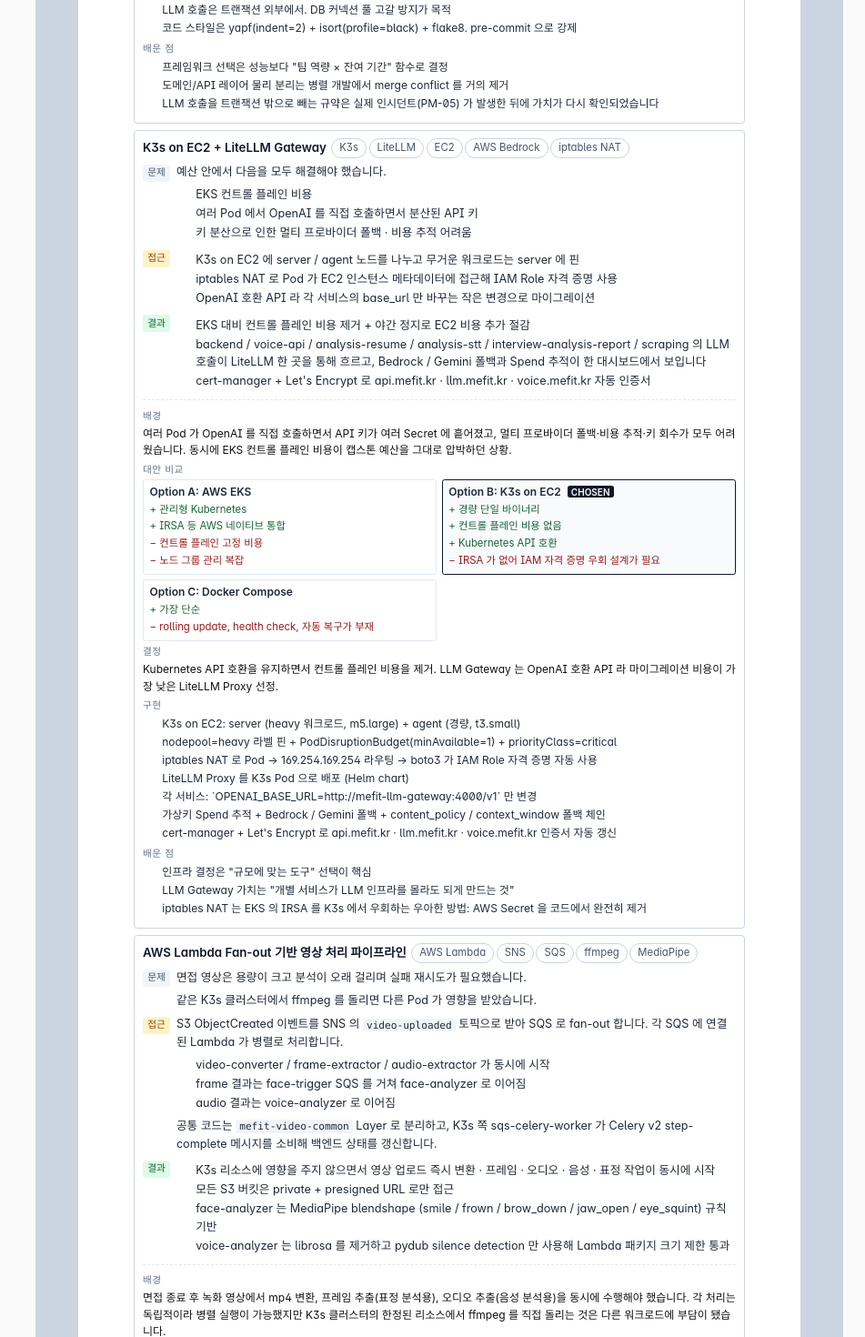
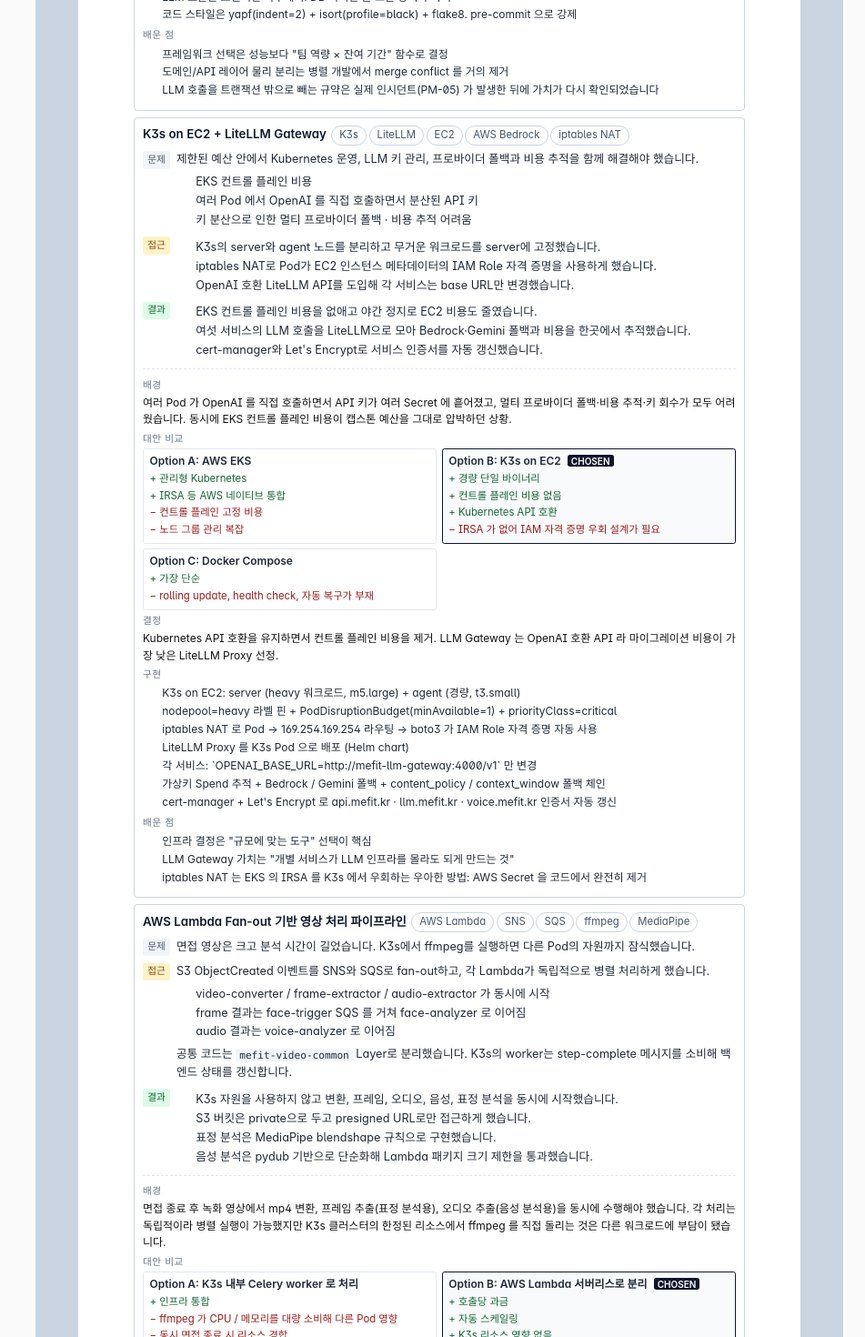
Before and after one commit to shinkeonkim/my-portfolio, a Vue app: page /pdf in a window 1280 px wide. Shown: the part 8680-10150 px from the top of the page at 91% size, without its empty margins (329-1280 px from the left). Built offline with nearby package versions, Linux system fonts and the light colour scheme.

Commit message:
content: 미핏 프로젝트 챌린징 정리

```diff
--- a/src/data/projects/mefit-challenges.ts
+++ b/src/data/projects/mefit-challenges.ts
@@ -5,23 +5,23 @@
     title: 'Django 도메인 모듈 분리 설계',
     tags: ['Django', 'DRF', 'Python'],
     problem:
-      '면접 도메인이 넓고 백엔드 개발은 3인이 함께해야 했습니다. 어떤 프레임워크로 풀고, 어떻게 충돌 없이 병렬 작업할지가 문제였습니다.',
+      '<p>면접 도메인이 넓고 세 명이 백엔드를 함께 개발해야 했습니다. 프레임워크 선택과 병렬 작업 구조를 동시에 결정해야 했습니다.</p>',
     approach:
-      '<p>Django/ FastAPI / Spring Boot 를 비교하고 Django를 선택했습니다.</p>' +
+      '<p>Django, FastAPI, Spring Boot를 팀 역량과 남은 기간 기준으로 비교해 Django를 선택했습니다.</p>' +
       '<ul>' +
       '<li>도메인 레이어 <code>webapp/&lt;도메인&gt;/</code> 와 API 레이어 <code>webapp/api/v1/&lt;도메인&gt;/</code> 을 물리 분리</li>' +
       '<li>BaseService + <code>validate</code> / <code>execute</code> 패턴으로 트랜잭션 경계 명시</li>' +
       '<li>LLM 호출은 트랜잭션 외부에서 수행하도록 규약화</li>' +
       '</ul>',
     result:
-      '<p>다음 도메인 앱을 도메인 / API 레이어로 분리해 운영합니다.</p>' +
+      '<p>각 앱을 도메인 레이어와 API 레이어로 분리했습니다.</p>' +
       '<ul>' +
       '<li>users / profiles / interviews / resumes / job_descriptions</li>' +
       '<li>achievements / streaks / dashboard</li>' +
       '<li>subscriptions / tickets / notifications</li>' +
       '<li>terms_documents / llm_trackers / realtime_docs</li>' +
       '</ul>' +
-      '<p>Factory Boy + <code>@patch</code> 기반 테스트 스위트를 갖춘 상태에서, 4인 병렬 작업 중 merge conflict 가 거의 발생하지 않았습니다.</p>',
+      '<p>Factory Boy와 <code>@patch</code> 기반 테스트를 유지하면서 네 명이 병렬로 작업했고, merge conflict를 거의 없앴습니다.</p>',
     detail: {
       background:
         '<p>면접 도메인은 영역이 넓었습니다. 인증 · 이력서 · 면접 세션 · 실시간 알림 · 구독 · 티켓 · 분석 리포트 · 업적 · 연속 학습 보상 체계까지 포함했습니다.</p>' +
@@ -76,7 +76,7 @@
     title: 'K3s on EC2 + LiteLLM Gateway',
     tags: ['K3s', 'LiteLLM', 'EC2', 'AWS Bedrock', 'iptables NAT'],
     problem:
-      '<p>예산 안에서 다음을 모두 해결해야 했습니다.</p>' +
+      '<p>제한된 예산 안에서 Kubernetes 운영, LLM 키 관리, 프로바이더 폴백과 비용 추적을 함께 해결해야 했습니다.</p>' +
       '<ul>' +
       '<li>EKS 컨트롤 플레인 비용</li>' +
       '<li>여러 Pod 에서 OpenAI 를 직접 호출하면서 분산된 API 키</li>' +
@@ -84,15 +84,15 @@
       '</ul>',
     approach:
       '<ul>' +
-      '<li>K3s on EC2 에 server / agent 노드를 나누고 무거운 워크로드는 server 에 핀</li>' +
-      '<li>iptables NAT 로 Pod 가 EC2 인스턴스 메타데이터에 접근해 IAM Role 자격 증명 사용</li>' +
-      '<li>OpenAI 호환 API 라 각 서비스의 base_url 만 바꾸는 작은 변경으로 마이그레이션</li>' +
+      '<li>K3s의 server와 agent 노드를 분리하고 무거운 워크로드를 server에 고정했습니다.</li>' +
+      '<li>iptables NAT로 Pod가 EC2 인스턴스 메타데이터의 IAM Role 자격 증명을 사용하게 했습니다.</li>' +
+      '<li>OpenAI 호환 LiteLLM API를 도입해 각 서비스는 base URL만 변경했습니다.</li>' +
       '</ul>',
     result:
       '<ul>' +
-      '<li>EKS 대비 컨트롤 플레인 비용 제거 + 야간 정지로 EC2 비용 추가 절감</li>' +
-      '<li>backend / voice-api / analysis-resume / analysis-stt / interview-analysis-report / scraping 의 LLM 호출이 LiteLLM 한 곳을 통해 흐르고, Bedrock / Gemini 폴백과 Spend 추적이 한 대시보드에서 보입니다</li>' +
-      "<li>cert-manager + Let's Encrypt 로 api.mefit.kr · llm.mefit.kr · voice.mefit.kr 자동 인증서</li>" +
+      '<li>EKS 컨트롤 플레인 비용을 없애고 야간 정지로 EC2 비용도 줄였습니다.</li>' +
+      '<li>여섯 서비스의 LLM 호출을 LiteLLM으로 모아 Bedrock·Gemini 폴백과 비용을 한곳에서 추적했습니다.</li>' +
+      "<li>cert-manager와 Let's Encrypt로 서비스 인증서를 자동 갱신했습니다.</li>" +
       '</ul>',
     detail: {
       background:
@@ -137,22 +137,21 @@
     title: 'AWS Lambda Fan-out 기반 영상 처리 파이프라인',
     tags: ['AWS Lambda', 'SNS', 'SQS', 'ffmpeg', 'MediaPipe'],
     problem:
-      '<p>면접 영상은 용량이 크고 분석이 오래 걸리며 실패 재시도가 필요했습니다.</p>' +
-      '<p>같은 K3s 클러스터에서 ffmpeg 를 돌리면 다른 Pod 가 영향을 받았습니다.</p>',
+      '<p>면접 영상은 크고 분석 시간이 길었습니다. K3s에서 ffmpeg를 실행하면 다른 Pod의 자원까지 잠식했습니다.</p>',
     approach:
-      '<p>S3 ObjectCreated 이벤트를 SNS 의 <code>video-uploaded</code> 토픽으로 받아 SQS 로 fan-out 합니다. 각 SQS 에 연결된 Lambda 가 병렬로 처리합니다.</p>' +
+      '<p>S3 ObjectCreated 이벤트를 SNS와 SQS로 fan-out하고, 각 Lambda가 독립적으로 병렬 처리하게 했습니다.</p>' +
       '<ol>' +
       '<li>video-converter / frame-extractor / audio-extractor 가 동시에 시작</li>' +
       '<li>frame 결과는 face-trigger SQS 를 거쳐 face-analyzer 로 이어짐</li>' +
       '<li>audio 결과는 voice-analyzer 로 이어짐</li>' +
       '</ol>' +
-      '<p>공통 코드는 <code>mefit-video-common</code> Layer 로 분리하고, K3s 쪽 sqs-celery-worker 가 Celery v2 step-complete 메시지를 소비해 백엔드 상태를 갱신합니다.</p>',
+      '<p>공통 코드는 <code>mefit-video-common</code> Layer로 분리했습니다. K3s의 worker는 step-complete 메시지를 소비해 백엔드 상태를 갱신합니다.</p>',
     result:
       '<ul>' +
-      '<li>K3s 리소스에 영향을 주지 않으면서 영상 업로드 즉시 변환 · 프레임 · 오디오 · 음성 · 표정 작업이 동시에 시작</li>' +
-      '<li>모든 S3 버킷은 private + presigned URL 로만 접근</li>' +
-      '<li>face-analyzer 는 MediaPipe blendshape (smile / frown / brow_down / jaw_open / eye_squint) 규칙 기반</li>' +
-      '<li>voice-analyzer 는 librosa 를 제거하고 pydub silence detection 만 사용해 Lambda 패키지 크기 제한 통과</li>' +
+      '<li>K3s 자원을 사용하지 않고 변환, 프레임, 오디오, 음성, 표정 분석을 동시에 시작했습니다.</li>' +
+      '<li>S3 버킷은 private으로 두고 presigned URL로만 접근하게 했습니다.</li>' +
+      '<li>표정 분석은 MediaPipe blendshape 규칙으로 구현했습니다.</li>' +
+      '<li>음성 분석은 pydub 기반으로 단순화해 Lambda 패키지 크기 제한을 통과했습니다.</li>' +
       '</ul>',
     detail: {
       background:
@@ -194,21 +193,20 @@
     title: '임베딩 모델 폴백 금지, silent corruption 방지',
     tags: ['pgvector', 'OpenAI Embeddings'],
     problem:
-      '<p>LLM Gateway 에서 프로바이더 폴백을 쓰니, "임베딩도 폴백하면 가용성이 올라가지 않을까?" 라는 질문이 자연스럽게 나왔습니다.</p>' +
-      '<p>분석해보니 silent corruption 위험이 있었습니다.</p>',
+      '<p>LLM처럼 임베딩 모델도 폴백하면 가용성은 높아지지만, 서로 다른 벡터 공간이 섞여 검색 인덱스를 조용히 오염시킬 수 있었습니다.</p>',
     approach:
-      '<p>OpenAI text-embedding-3-small(1536d) 과 Bedrock Titan(1024d) 을 비교 분석.</p>' +
+      '<p>OpenAI text-embedding-3-small(1536d)과 Bedrock Titan(1024d)의 호환성을 비교했습니다.</p>' +
       '<ul>' +
-      '<li>차원 자체가 다름</li>' +
-      '<li>차원이 같아도 학습 분포가 다르면 cosine similarity 비교가 무의미</li>' +
-      '<li>"한 번이라도 다른 모델로 저장되면 검색 인덱스가 영구히 오염" 이라는 결론</li>' +
+      '<li>두 모델은 벡터 차원부터 다릅니다.</li>' +
+      '<li>차원이 같아도 학습 분포가 다르면 cosine similarity를 비교할 수 없습니다.</li>' +
+      '<li>다른 모델의 벡터가 한 번만 저장돼도 기존 인덱스의 의미가 훼손됩니다.</li>' +
       '</ul>' +
-      '<p>임베딩 폴백을 의도적으로 금지. 장애 시 즉시 raise + Slack 알림 구조를 문서화.</p>',
+      '<p>임베딩 폴백을 금지하고, 장애 시 즉시 실패한 뒤 Slack으로 알리도록 문서화했습니다.</p>',
     result:
       '<ul>' +
-      '<li>pgvector 는 단일 임베딩 모델로만 운영해 인덱스 무결성 보장</li>' +
-      '<li>이력서는 원문 청크(자연어 질문에 강함) + parsed_data 구조화(역량 매칭에 강함) 의 이중 임베딩</li>' +
-      '<li>사용자가 이력서를 편집할 때는 구조화 임베딩만 재생성해 비용 절약</li>' +
+      '<li>pgvector 인덱스를 단일 모델로만 운영해 무결성을 지켰습니다.</li>' +
+      '<li>이력서는 원문 청크와 구조화 데이터로 나눠 각각의 검색 목적에 맞게 임베딩했습니다.</li>' +
+      '<li>이력서 편집 시 구조화 임베딩만 다시 생성해 호출 비용을 줄였습니다.</li>' +
       '</ul>',
     detail: {
       background:
@@ -249,19 +247,19 @@
     title: '프로덕션 인시던트 두 건과 운영 프로세스 수립',
     tags: ['RDS', 'Celery', 'K8s env precedence', 'CloudWatch', 'Postmortem'],
     problem:
-      '<p>운영 중 두 가지 인시던트가 발생했습니다. 모두 발견 자체가 어려웠습니다.</p>' +
+      '<p>운영 중 RDS 커넥션 고갈과 STT 자동 처리 중단이 발생했습니다. 두 문제 모두 명확한 오류 로그가 없어 발견이 어려웠습니다.</p>' +
       '<ol>' +
       '<li>RDS 커넥션 풀 고갈</li>' +
       '<li>예외도 로그도 없이 STT 자동 처리가 멈추는 silent failure</li>' +
       '</ol>',
     approach:
-      '<p>두 건을 각각 다음과 같이 처리했습니다.</p>' +
+      '<p>증상, 원인, 복구, 재발 방지를 분리해 두 인시던트를 분석했습니다.</p>' +
       '<ul>' +
-      '<li><strong>RDS 풀 고갈</strong>: Celery 시그널 누수 + SQLAlchemy 풀 설정 부재가 원인. 코드와 RDS 파라미터(<code>idle_session_timeout</code>) 를 함께 수정</li>' +
-      '<li><strong>STT silent failure</strong>: K8s 의 <code>envFrom</code> 보다 <code>env</code> 가 우선이라 <code>CELERY_BROKER_URL=""</code> 이 주입 → Celery 가 <code>memory://</code> 로 silent fallback. infra manifest 한 줄 제거 + Slack 에러 알림을 <code>.apply()</code> 로 동기 실행하도록 변경</li>' +
+      '<li><strong>RDS 풀 고갈</strong>: Celery 시그널 누수와 SQLAlchemy 풀 설정을 수정하고 <code>idle_session_timeout</code>을 적용했습니다.</li>' +
+      '<li><strong>STT 중단</strong>: 빈 broker URL 주입을 제거하고 Slack 오류 알림을 동기 실행으로 바꿨습니다.</li>' +
       '</ul>',
     result:
-      '<p>두 건 모두 포스트모템으로 남기고 운영 프로세스를 정비했습니다.</p>' +
+      '<p>두 건을 포스트모템으로 남기고 같은 유형의 장애를 더 빨리 찾도록 운영 체계를 정비했습니다.</p>' +
       '<ul>' +
       '<li>Grafana Cloud + alloy 기반 메트릭 / 로그</li>' +
       '<li>Slack 채널 분리 (애플리케이션 / 인프라)</li>' +
@@ -296,8 +294,7 @@
     title: 'React 19 + Feature-Sliced Design 으로 병렬 개발',
     tags: ['React 19', 'FSD', 'Zustand 5', 'Vite 7', 'React Compiler'],
     problem:
-      '<p>4인 팀에서 다양한 면접 화면을 병렬로 만들어야 했고, 코드 배치 논쟁을 최소화하는 구조가 필요했습니다.</p>' +
-      '<p>대상 화면이 다음과 같이 다양했습니다.</p>' +
+      '<p>네 명이 다양한 면접 화면을 병렬로 개발하려면, 기능마다 파일 위치와 의존 방향을 다시 논의하지 않는 구조가 필요했습니다.</p>' +
       '<ul>' +
       '<li>랜딩 / 인증 / 이력서 / 채용공고</li>' +
       '<li>면접 세션 / 분석 리포트</li>' +
@@ -305,20 +302,20 @@
       '</ul>',
     approach:
       '<ul>' +
-      '<li>React 19 + Vite 7 위에 Feature-Sliced Design 적용 (app → pages → features → entities → widgets → shared 단방향 의존)</li>' +
-      '<li>상태는 Zustand 5 로 도메인별 store 분리</li>' +
-      '<li>React Compiler 로 수동 useMemo / useCallback 제거</li>' +
-      '<li>Three.js · GSAP · Lottie 같은 무거운 라이브러리는 Vite manualChunks 로 분리. 랜딩 외 페이지에서는 로드되지 않도록 함</li>' +
+      '<li>Feature-Sliced Design의 단방향 의존 규칙을 적용했습니다.</li>' +
+      '<li>Zustand store를 도메인별로 분리했습니다.</li>' +
+      '<li>React Compiler로 수동 메모이제이션을 줄였습니다.</li>' +
+      '<li>Three.js, GSAP, Lottie는 manualChunks로 분리해 필요한 페이지에서만 불러왔습니다.</li>' +
       '</ul>',
     result:
-      '<p>다음 feature 모듈들이 단방향 의존을 유지하면서 독립 개발되었습니다.</p>' +
+      '<p>각 feature 모듈은 단방향 의존을 유지하며 독립적으로 개발됐습니다.</p>' +
       '<ul>' +
       '<li>auth / resume / jd / user-job-description</li>' +
       '<li>interview-setup / interview-precheck / interview-session / interview-analysis-report</li>' +
       '<li>achievements / streak / milestones / notifications</li>' +
       '<li>home / onboarding / settings / subscription</li>' +
       '</ul>' +
-      '<p>MediaPipe FaceLandmarker 는 클라이언트에서 실시간 자가 점검을, 별도 Lambda face-analyzer 는 정밀 분석을 담당합니다. 같은 도구를 용도에 맞춰 다른 위치에 두었습니다.</p>',
+      '<p>실시간 자가 점검은 클라이언트가, 정밀 분석은 Lambda가 맡도록 같은 도구의 실행 위치도 목적에 맞게 분리했습니다.</p>',
     detail: {
       background:
         '랜딩 · 인증 · 이력서 · 채용공고 · 면접 세션 · 분석 리포트 등 영역이 넓었습니다. 4인 팀(프런트 전담 + 멀티 역할 본인) 이 병렬로 작업하면서 "이 파일을 어디에 둘까?" 라는 질문에 매번 시간을 쓰지 않을 구조가 필요했습니다.',
```
